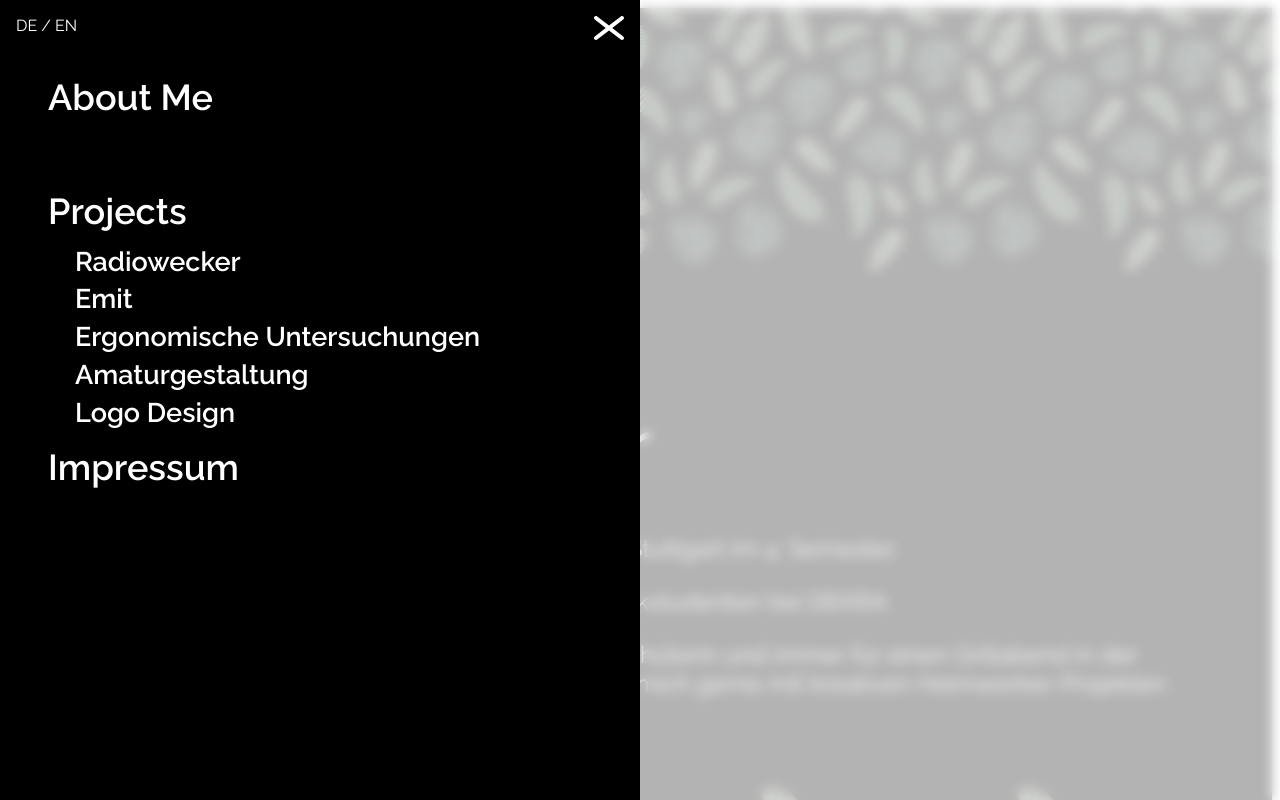
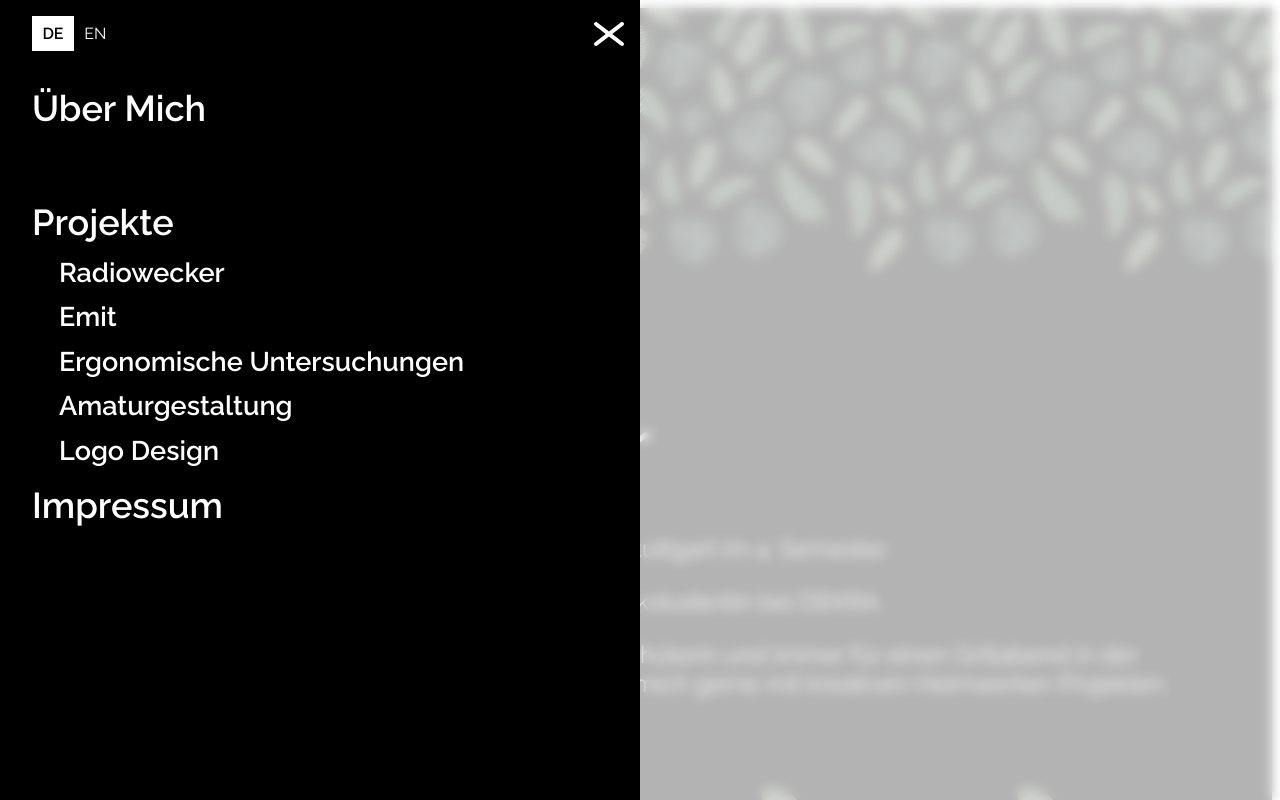
Before and after one commit to hy-di/portfolio-2021, a Vue app: page / in a window 1280 px wide. Both pictures are taken after a click on the button "open menu". Shown: the top 800 px of the page. Built offline with nearby package versions, Linux system fonts and the light colour scheme; the HTML template or start-up script is replaced by a standard one.

Commit message:
Add language selection logic and switch

```diff
--- a/src/assets/content/index.js
+++ b/src/assets/content/index.js
@@ -1,22 +1,37 @@
+import { ref, computed } from 'vue';
+
 import radio from './projects/radio.js';
 import emit from './projects/emit.js';
 import ergo from './projects/ergo.js';
 import water from './projects/water.js';
 import logo from './projects/logo.js';
-import impres from './impres.js';
+import impres from './sections/impres.js';
 
-export default {
+const DEFAULT_LANG = 'de';
+
+const data = {
 	intro: {
-		title: 'About Me', // used in e. g. the navigation sidebar
-		headline: 'Hallo,<br>ich bin Heidi Meyer',
-		text: [
-			'und ich bin Produkt Design Studentin an der HdM Stuttgart im 4. Semester.',
-			'Ich arbeite derzeit neben meinem Studium als Werkstudenten bei DEKRA.',
-			'In meiner Freizeit bin ich leidenschaftliche Pflanzenhüterin und immer für einen Grillabend in der Natur zu haben. In der Verbleibenden Zeit lebe ich mich gerne mit kreativen Heimwerker-Projekten aus.',
-		],
+		de: {
+			title: 'Über Mich',
+			headline: 'Hallo,<br>ich bin Heidi Meyer',
+			text: [
+				'und ich bin Produktdesign Studentin an der HdM Stuttgart im 4. Semester.',
+				'Ich arbeite derzeit neben meinem Studium als Werkstudentin bei DEKRA.',
+				'In meiner Freizeit bin ich leidenschaftliche Pflanzenhüterin und immer für einen Grillabend in der Natur zu haben. In der verbleibenden Zeit lebe ich mich gerne mit kreativen Heimwerker-Projekten aus.',
+			],
+		},
+		en: {
+			title: 'About Me',
+			headline: 'Hello,<br>I am Heidi Meyer',
+			text: [
+				'and I am a product design student at the HdM in Stuttgart, currently in my 4th semester.',
+				'Meanwhile I am working for DEKRA as a student employee.',
+				'Personally, I am a plant fanatic and always ready for a peaceful evening BBQ in nature. My remaining pass-time is usually spent with creative DIY projects.',
+			],
+		},
 	},
 	projects: {
-		title: 'Projects',
+		title: { de: 'Projekte', en: 'Projects' },
 		projects: [
 			radio,
 			emit,
@@ -27,3 +42,44 @@ export default {
 	},
 	sections: [impres],
 };
+
+const _lang = ref((() => {
+	const url = new URL(window.location.href);
+	return url.searchParams.has('lang') ? url.searchParams.get('lang') : DEFAULT_LANG;
+})());
+
+const lang = computed({
+	get: () => _lang.value,
+	set: newLang => {
+		_lang.value = newLang;
+		const url = new URL(window.location.href);
+		url.searchParams.set('lang', newLang);
+		window.history.pushState(null, null, url);
+	},
+});
+
+// TODO: Don't do this static-file-flattening on runtime...
+const flattenLang = (obj, lang, level = 0) => {
+	if (level === 0) obj = JSON.parse(JSON.stringify(obj));
+
+	for (const field in obj) {
+		if (obj[field][lang]) {
+			if (typeof obj[field][lang] === 'object' && !Array.isArray(obj[field][lang])) {
+				obj[field] = { ...obj[field], ...obj[field][lang] };
+				// If we start deleting orphaned language objects, we should delete all of them:
+				// delete obj[field][lang];
+			} else {
+				obj[field] = obj[field][lang];
+			}
+		}
+
+		if (typeof obj[field] === 'object') flattenLang(obj[field], lang, ++level);
+	}
+	return obj;
+};
+
+export default computed(() => {
+	return flattenLang(data, lang.value);
+});
+
+export { lang };
--- a/src/assets/content/projects/water.js
+++ b/src/assets/content/projects/water.js
@@ -28,7 +28,10 @@ export default {
 	],
 	imageRows: [[{
 		src: sinkskizze1,
-		description: ['Wasserhahn Skizze'],
+		description: {
+			de: ['Wasserhahn Skizze'],
+			en: ['Tap Sketch'],
+		},
 	}, {
 		src: showerskizze1,
 		description: ['Duschamatur Skizze'],
--- a/src/assets/content/impres.js
+++ b/src/assets/content/sections/impres.js
@@ -1,6 +1,6 @@
 export default {
 	id: 'impres',
-	title: 'Impressum',
+	title: { de: 'Impressum', en: 'Legal Notice' },
 	text: [
 		'Heidi Meyer',
 		'Schwabstr. 90',
--- a/src/components/ImageOverlay.vue
+++ b/src/components/ImageOverlay.vue
@@ -93,7 +93,7 @@ export default {
 	},
 	methods: {
 		getImageAtOffset(offset) {
-			const currIndex = this.images.findIndex(img => img === this.currentImage);
+			const currIndex = this.images.findIndex(img => (img.id === this.currentImage.id));
 			const offsetIndex = currIndex + offset;
 			if (offsetIndex < 0 || offsetIndex > this.images.length) return null;
 			return this.images[offsetIndex];
--- /dev/null
+++ b/src/components/LanguageSwitch.vue
@@ -0,0 +1,68 @@
+<template>
+	<div class="language-switch">
+		<input
+			:id="`lang-switch-${$options.__scopeId}`"
+			:checked="lang === 'de' ? false : true"
+			type="checkbox"
+			@change="onChange"
+		>
+		<label :for="`lang-switch-${$options.__scopeId}`">
+			<span :class="{ active: lang === 'de'}">DE</span>
+			<span :class="{ active: lang === 'en'}">EN</span>
+		</label>
+	</div>
+</template>
+
+<script>
+import { lang } from '@/assets/content';
+
+export default {
+	name: 'LanguageSwitch',
+	data() {
+		return {
+			lang,
+		};
+	},
+	methods: {
+		onChange({ target: { checked } }) {
+			const newLang = checked ? 'en' : 'de';
+			lang.value = newLang;
+		},
+	},
+};
+</script>
+
+<style lang="postcss" scoped>
+.language-switch {
+	position: relative;
+
+	input[type=checkbox] {
+		position: absolute;
+		top: 0;
+		left: 0;
+		width: 100%;
+		height: 100%;
+		opacity: 0;
+	}
+	input[type=checkbox]:focus-visible + label {
+		background-color: rgba(var(--col-foreground), 0.3);
+	}
+
+	label {
+		display: flex;
+		position: relative;
+		user-select: none;
+		cursor: pointer;
+
+		span {
+			padding: 0.5em 0.65em;
+		}
+
+		span.active {
+			background-color: rgb(var(--col-foreground));
+			color: rgb(var(--col-background));
+			font-weight: bold;
+		}
+	}
+}
+</style>
--- a/src/components/NavBar.vue
+++ b/src/components/NavBar.vue
@@ -44,6 +44,7 @@ export default {
 
 	@media only screen and (max-width: 480px) {
 		background-color: rgba(var(--col-background), 0.66);
+		backdrop-filter: blur(6px);
 	}
 
 	.hamburger-button {
--- a/src/components/NavMenu.vue
+++ b/src/components/NavMenu.vue
@@ -5,7 +5,7 @@
 	<transition name="shift-in-left">
 		<div v-if="open" class="nav-menu">
 			<div class="top-row">
-				<div>DE / EN</div>
+				<LanguageSwitch class="language-switch" />
 				<Button
 					variant="icon"
 					alt="close menu"
@@ -52,9 +52,10 @@
 </template>
 
 <script>
+import Overlay from '@/components/Overlay.vue';
 import Button from '@/components/Button.vue';
+import LanguageSwitch from '@/components/LanguageSwitch.vue';
 import MenuCloseIcon from '@/assets/svg/menu-close.svg';
-import Overlay from '@/components/Overlay.vue';
 
 import content from '@/assets/content/';
 
@@ -63,6 +64,7 @@ export default {
 	components: {
 		Overlay,
 		Button,
+		LanguageSwitch,
 		MenuCloseIcon,
 	},
 	props: {
@@ -94,6 +96,7 @@ export default {
 	width: calc(100% - 32px);
 	max-width: 640px;
 	padding: 16px;
+	padding-left: 2em;
 	background-color: rgb(var(--col-background));
 	z-index: 30;
 
@@ -108,15 +111,12 @@ export default {
 	}
 
 	nav {
-		padding-left: 32px;
-
 		a {
 			color: white;
 			text-decoration: none;
 			transition: color 300ms ease;
 			&:hover, &:focus-visible {
 				color: rgb(var(--col-hover));
-			}
 			}
 		}
 
@@ -137,7 +137,8 @@ export default {
 				padding-left: 1em;
 				font-size: 0.75em;
 
-			li + li { margin-top: 0.25em; }
+				li + li { margin-top: 0.5em; }
+			}
 		}
 	}
 }
--- a/src/pages/Index.vue
+++ b/src/pages/Index.vue
@@ -40,8 +40,6 @@ import ImageOverlay from '@/components/ImageOverlay.vue';
 
 import content from '@/assets/content/';
 
-const allImages = content.projects.projects.map(p => p.imageRows.map(img => img)).flat(2);
-
 export default {
 	name: 'Index',
 	components: {
@@ -54,9 +52,14 @@ export default {
 	data() {
 		return {
 			content,
-			allImages,
 			overlayImage: null,
 		};
+	},
+	computed: {
+		allImages() {
+			const flat = content.value.projects.projects.map(p => p.imageRows.map(img => img)).flat(2);
+			return flat.map((img, i) => ({ ...img, id: i }));
+		},
 	},
 	methods: {
 		openImageOverlay(image) {
```
Lines whose indentation alone changed are shown as unchanged.
